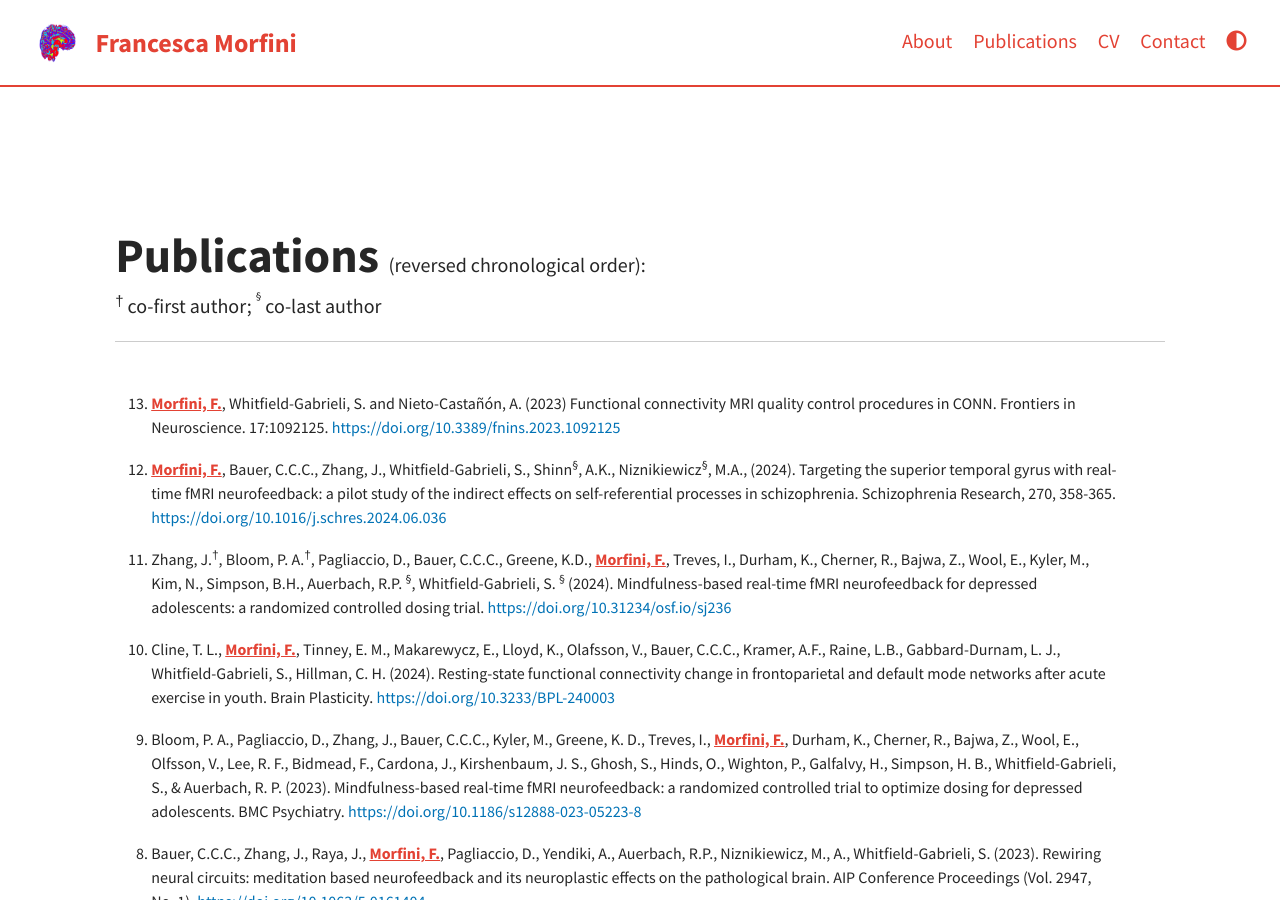
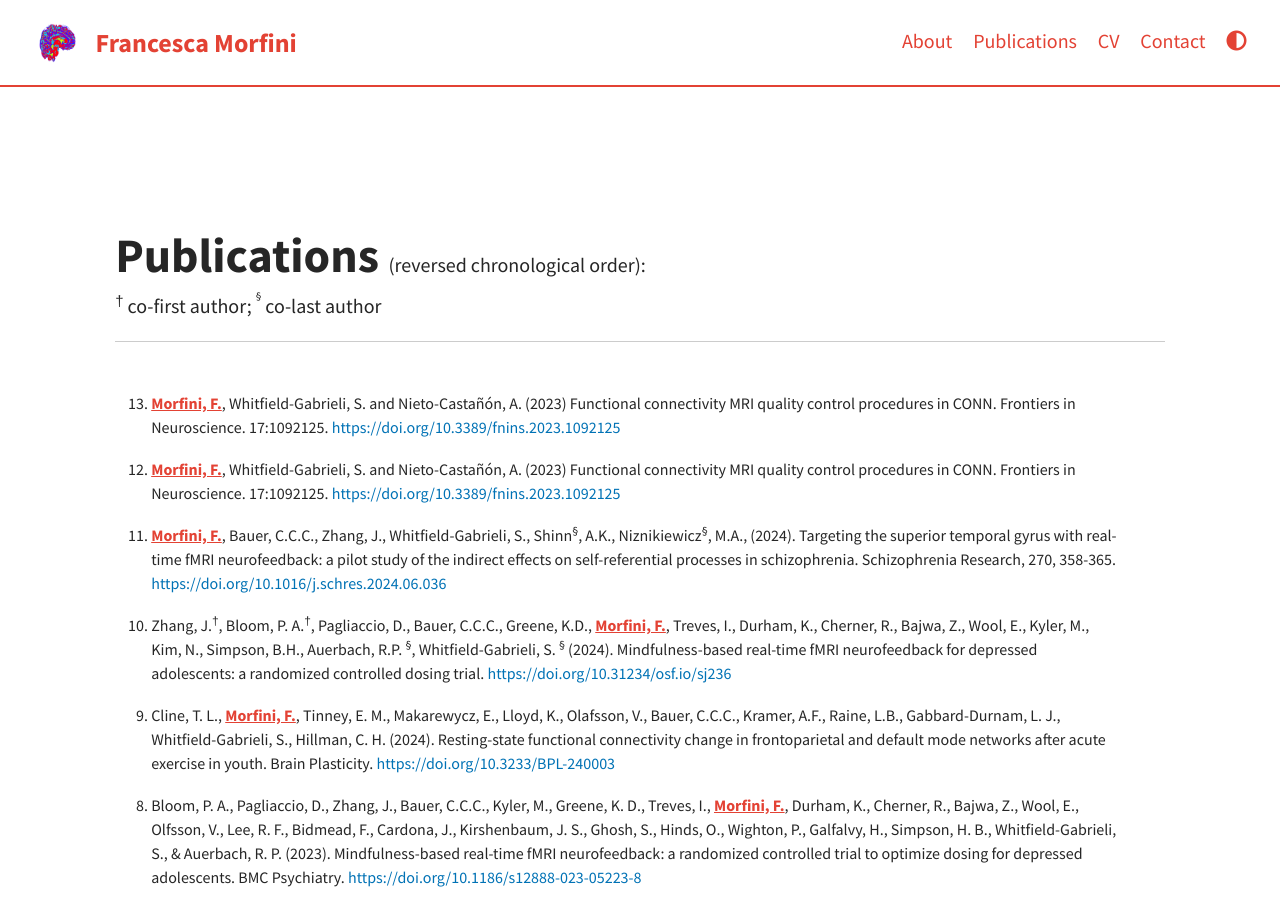
Before and after one commit to fmorfini/fmorfini.github.io, a Jekyll site: the page built from pages/publications.md, in a window 1280 px wide and 900 px high. Built offline with Jekyll 4.4.1, drawn with Linux system fonts in a browser that asks for light colours; a script that is not in the unit is left out; comment, search, counter and statistics services are not loaded.

Commit message:
Update publications.md

```diff
--- a/pages/publications.md
+++ b/pages/publications.md
@@ -38,12 +38,21 @@
 	<p></p>
 
 <!--
-sample code to add one publication
+sample code to add one publication altmetric
 		<tr>
 		<td>	<li> <fm><fm>Morfini, F.</fm></fm>, xxxx_authors_and_paper_citationxxxxxxx
 		<a href="xxxdoixxxx">xxxxdoixxx</a>  </li>		</td>
 		<td>	<div data-pmid='xxxxx' class='altmetric-embed' data-badge-type='donut' data-hide-less-than="0" data-hide-no-mentions="true" data-badge-popover="right" ></div>	</td>
 		</tr>
+
+
+sample code to add one publication citations badge
+		<tr>
+		<td>	<li> <fm><fm>Morfini, F.</fm></fm>, xxxx_authors_and_paper_citationxxxxxxx
+		<a href="xxxdoixxxx">xxxxdoixxx</a>  </li>		</td>
+		<td>	<span class="__dimensions_badge_embed__" data-doi="xxxdoixxxx" data-hide-zero-citations="true" data-legend="hover-right" ></span><script async src="https://badge.dimensions.ai/badge.js" charset="utf-8"></script> </td>
+		</tr>
+
 
  -->
 
@@ -51,10 +60,15 @@
 		<tr>
 		<td>	<li> <fm>Morfini, F.</fm>, Whitfield-Gabrieli, S. and Nieto-Castañón, A. (2023) Functional connectivity MRI quality control procedures in CONN. Frontiers in Neuroscience. 17:1092125.
 		<a href="https://doi.org/10.3389/fnins.2023.1092125">https://doi.org/10.3389/fnins.2023.1092125</a>	</li>	</td>
-		<td>	<span class="__dimensions_badge_embed__" data-doi="10.3389/fnins.2023.1092125" data-hide-zero-citations="true" data-legend="hover-right" data-style="small_circle"></span><script async src="https://badge.dimensions.ai/badge.js" charset="utf-8"></script> </td>
+		<td>	<span class="__dimensions_badge_embed__" data-doi="10.3389/fnins.2023.1092125" data-hide-zero-citations="true" data-legend="hover-right" ></span><script async src="https://badge.dimensions.ai/badge.js" charset="utf-8"></script> </td>
 		</tr>
 
 
+		<tr>
+		<td>	<li> <fm>Morfini, F.</fm>, Whitfield-Gabrieli, S. and Nieto-Castañón, A. (2023) Functional connectivity MRI quality control procedures in CONN. Frontiers in Neuroscience. 17:1092125.
+		<a href="https://doi.org/10.3389/fnins.2023.1092125">https://doi.org/10.3389/fnins.2023.1092125</a>	</li>	</td>
+		<td>	<span class="__dimensions_badge_embed__" data-doi="10.3389/fnins.2023.1092125" data-hide-zero-citations="true" data-legend="hover-right" ></span><script async src="https://badge.dimensions.ai/badge.js" charset="utf-8"></script> </td>
+		</tr>
 
 
 
```
